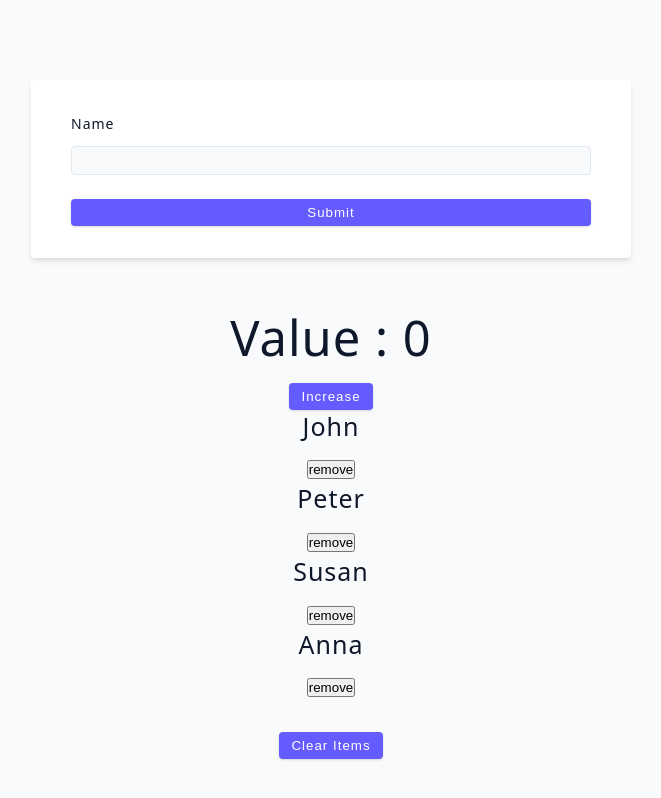
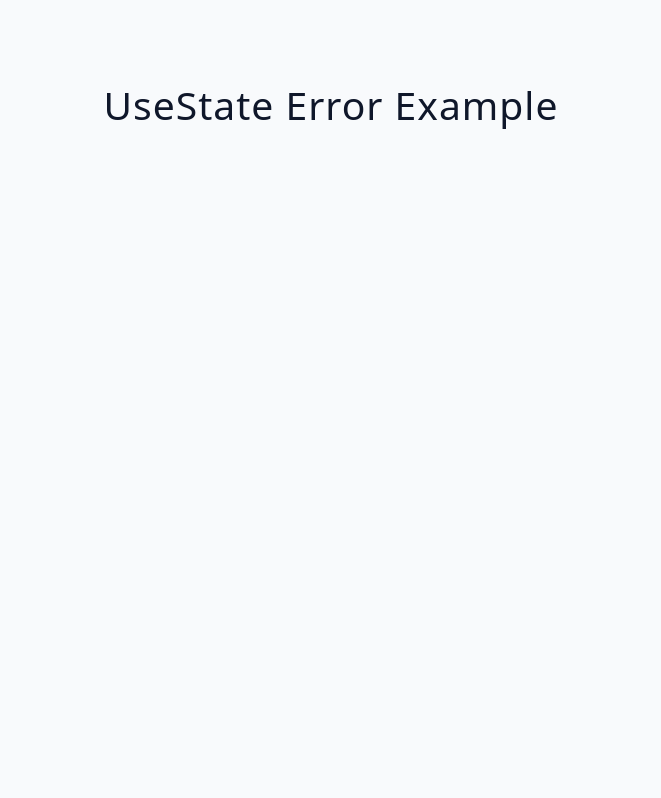
Before and after one commit to isnendyankp/advancedreact, a React (Vite) app: page / in a window 1280 px wide. Shown: the whole page, without its empty margins (309-970 px from the left). Built offline with nearby package versions, Linux system fonts and the light colour scheme.

Commit message:
Error Example: learn error example

```diff
--- a/src/App.jsx
+++ b/src/App.jsx
@@ -1,12 +1,11 @@
-import Starter from './tutorial/07-useRef/starter/01-useRef-basics';
-import Final from './tutorial/01-useState/final/03-useState-array';
+import Starter from './tutorial/01-useState/starter/01-error-example';
+
 
 
 function App() {
   return (
     <div className="container">
       <Starter />
-      <Final />
     </div>
   );
 }
```
